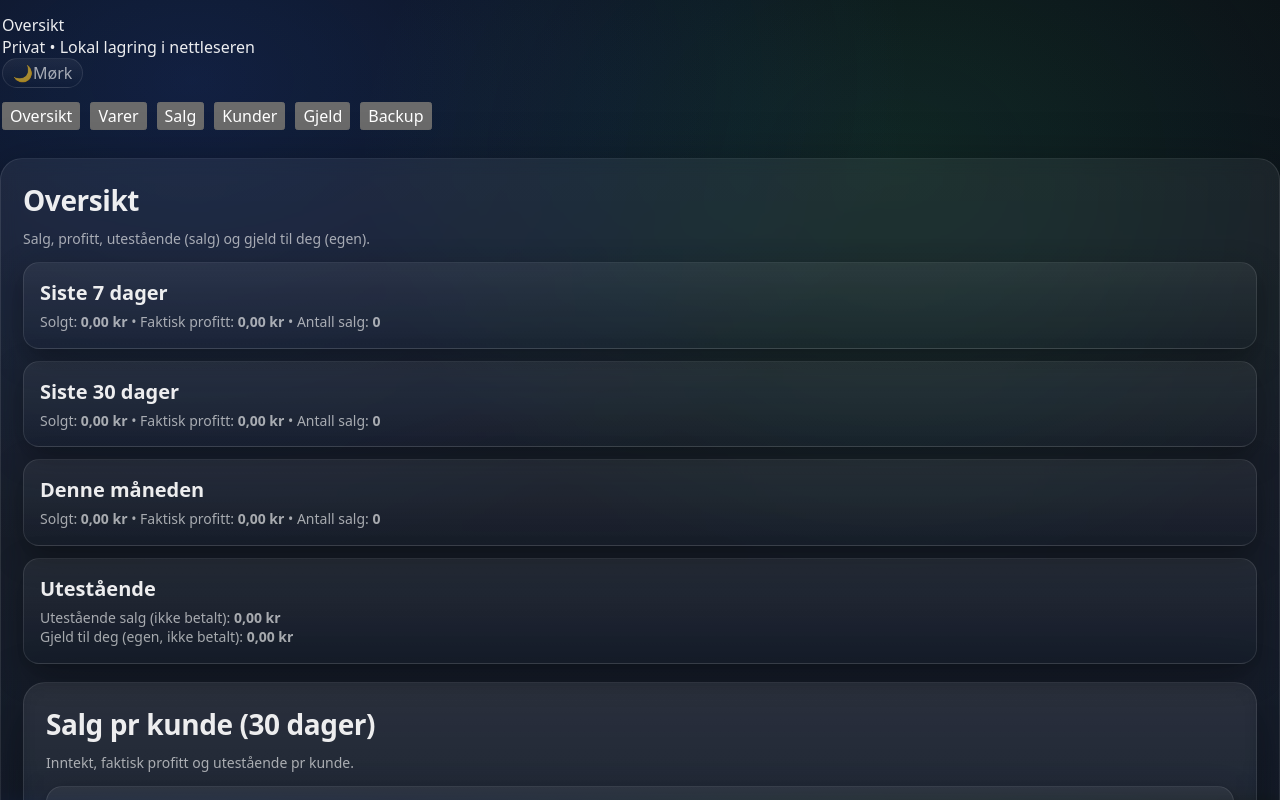
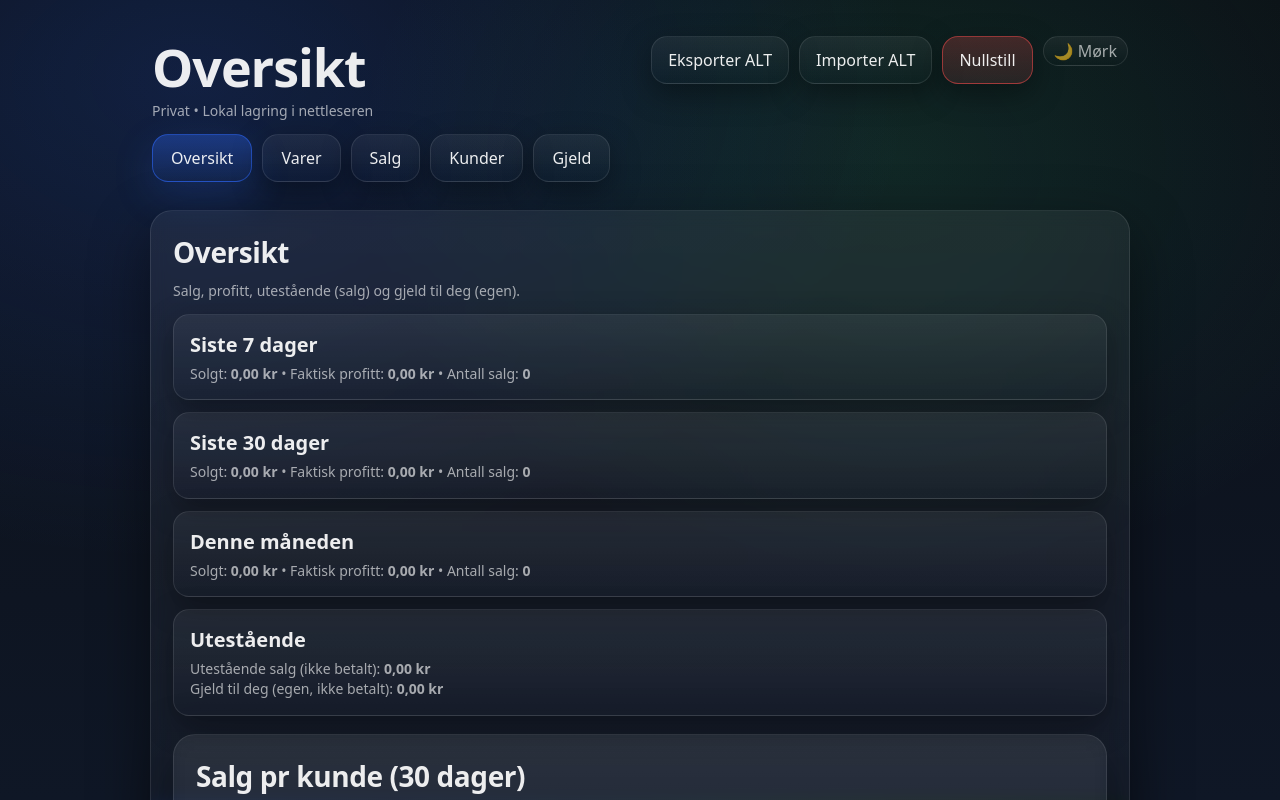
Before and after one commit to nikolaihoffmann-svg/Nikasso-, a React (Vite) app: page / in a window 1280 px wide. Shown: the top 800 px of the page. Built offline with nearby package versions, Linux system fonts and the light colour scheme.

Commit message:
Update App.tsx

```diff
--- a/src/app/App.tsx
+++ b/src/app/App.tsx
@@ -1,15 +1,14 @@
 // src/app/App.tsx
 import React, { useEffect, useMemo, useState } from "react";
-import { applyThemeToDom, getTheme, setTheme, Theme } from "./storage";
+import { applyThemeToDom, getTheme, setTheme, Theme, downloadExportAll, importAllFromFile, clearAllData } from "./storage";
 
 import { Oversikt } from "../pages/Oversikt";
 import { Varer } from "../pages/Varer";
 import { Salg } from "../pages/Salg";
 import { Kunder } from "../pages/Kunder";
 import { Gjeld } from "../pages/Gjeld";
-import { Backup } from "../pages/Backup";
 
-type TabKey = "oversikt" | "varer" | "salg" | "kunder" | "gjeld" | "backup";
+type TabKey = "oversikt" | "varer" | "salg" | "kunder" | "gjeld";
 
 export function App() {
   const [theme, setThemeState] = useState<Theme>(() => getTheme());
@@ -20,82 +19,72 @@ export function App() {
     setTheme(theme);
   }, [theme]);
 
-  const themeLabel = theme === "dark" ? "Mørk" : "Lys";
-  const themeIcon = theme === "dark" ? "🌙" : "☀️";
-
   function toggleTheme() {
     setThemeState((t) => (t === "dark" ? "light" : "dark"));
   }
-
-  const title = useMemo(() => {
-    switch (tab) {
-      case "oversikt":
-        return "Oversikt";
-      case "varer":
-        return "Varer";
-      case "salg":
-        return "Salg";
-      case "kunder":
-        return "Kunder";
-      case "gjeld":
-        return "Gjeld (til deg)";
-      case "backup":
-        return "Backup";
-    }
-  }, [tab]);
 
   const content = useMemo(() => {
     if (tab === "oversikt") return <Oversikt />;
     if (tab === "varer") return <Varer />;
     if (tab === "salg") return <Salg />;
     if (tab === "kunder") return <Kunder />;
-    if (tab === "gjeld") return <Gjeld />;
-    return <Backup />;
+    return <Gjeld />;
   }, [tab]);
 
   return (
-    <div className="app">
+    <div className="container">
       <header className="header">
-        <div className="title">{title}</div>
+        <div className="headerTop">
+          <div>
+            <div className="h1">Oversikt</div>
+            <div className="subRow">
+              <div className="sub">Privat • Lokal lagring i nettleseren</div>
+            </div>
+          </div>
 
-        <div className="topbar">
-          <div className="subtitle">Privat • Lokal lagring i nettleseren</div>
+          <div className="btnRow" style={{ marginTop: 0, justifyContent: "flex-end" }}>
+            <button className="btn" type="button" onClick={downloadExportAll}>
+              Eksporter ALT
+            </button>
+            <button className="btn" type="button" onClick={importAllFromFile}>
+              Importer ALT
+            </button>
+            <button
+              className="btn btnDanger"
+              type="button"
+              onClick={() => {
+                if (confirm("Slette ALL data i nettleseren? (Varer, kunder, salg, gjeld)")) clearAllData();
+              }}
+            >
+              Nullstill
+            </button>
 
-          <button
-            type="button"
-            className="themeBtn"
-            onClick={toggleTheme}
-            aria-label={`Bytt tema (nå: ${themeLabel})`}
-            title="Bytt tema"
-          >
-            <span className="themeIcon">{themeIcon}</span>
-            <span className="themeText">{themeLabel}</span>
-          </button>
+            <button className="themeBtn" type="button" onClick={toggleTheme} title="Bytt tema">
+              {theme === "dark" ? "🌙 Mørk" : "☀️ Lys"}
+            </button>
+          </div>
         </div>
 
         <nav className="tabs">
-          <button className={`tabBtn ${tab === "oversikt" ? "active" : ""}`} onClick={() => setTab("oversikt")} type="button">
+          <button className={`tab ${tab === "oversikt" ? "active" : ""}`} onClick={() => setTab("oversikt")} type="button">
             Oversikt
           </button>
-          <button className={`tabBtn ${tab === "varer" ? "active" : ""}`} onClick={() => setTab("varer")} type="button">
+          <button className={`tab ${tab === "varer" ? "active" : ""}`} onClick={() => setTab("varer")} type="button">
             Varer
           </button>
-          <button className={`tabBtn ${tab === "salg" ? "active" : ""}`} onClick={() => setTab("salg")} type="button">
+          <button className={`tab ${tab === "salg" ? "active" : ""}`} onClick={() => setTab("salg")} type="button">
             Salg
           </button>
-          <button className={`tabBtn ${tab === "kunder" ? "active" : ""}`} onClick={() => setTab("kunder")} type="button">
+          <button className={`tab ${tab === "kunder" ? "active" : ""}`} onClick={() => setTab("kunder")} type="button">
             Kunder
           </button>
-          <button className={`tabBtn ${tab === "gjeld" ? "active" : ""}`} onClick={() => setTab("gjeld")} type="button">
+          <button className={`tab ${tab === "gjeld" ? "active" : ""}`} onClick={() => setTab("gjeld")} type="button">
             Gjeld
-          </button>
-          <button className={`tabBtn ${tab === "backup" ? "active" : ""}`} onClick={() => setTab("backup")} type="button">
-            Backup
           </button>
         </nav>
       </header>
 
-      <main className="main">{content}</main>
+      {content}
     </div>
   );
 }
```
